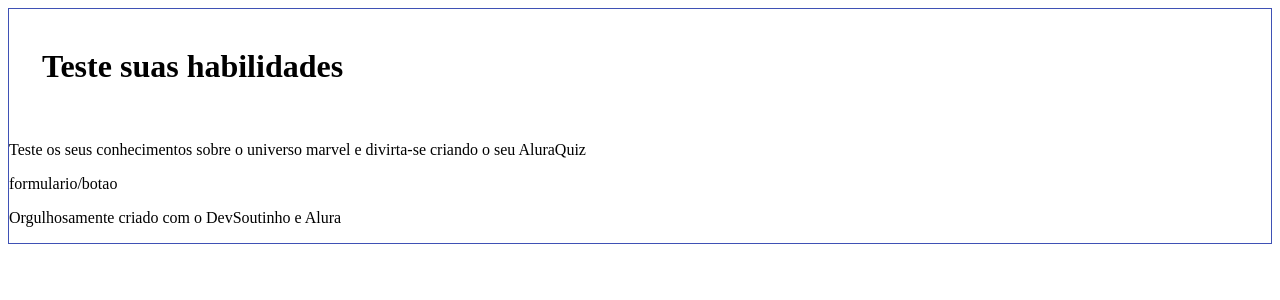
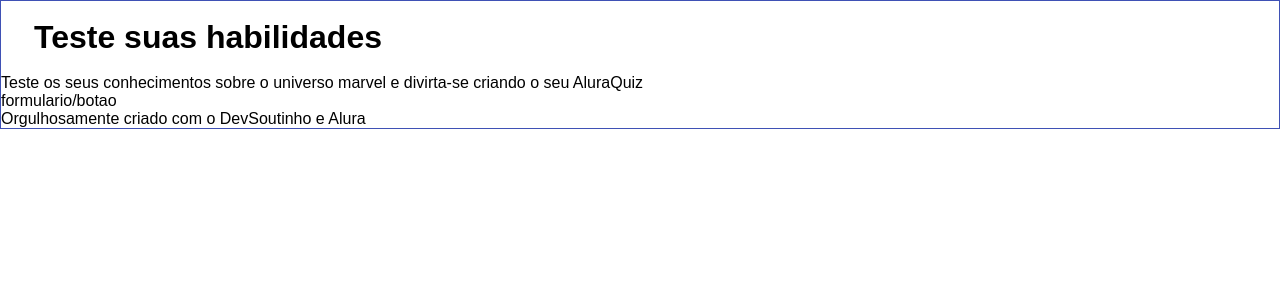
Before and after one commit to oRuanVinicios/ALURAQUIZ, a Next.js app: page / in a window 1280 px wide. Shown: the top 300 px of the page. Built offline with nearby package versions, Linux system fonts and the light colour scheme.

Commit message:
iniciando ajustes na tela de login

```diff
--- a/app/global.css
+++ b/app/global.css
@@ -0,0 +1,9 @@
+*{
+    padding: 0;
+    margin: 0;
+    box-sizing: border-box;
+}
+
+body{
+    font-family: sans-serif;
+}
--- a/app/layout.tsx
+++ b/app/layout.tsx
@@ -1,3 +1,4 @@
+import './global.css';
 export const metadata = {
   title: 'Next.js',
   description: 'Generated by ext.js',
```
Also changed, not shown: app/page.tsx (indentation only).
